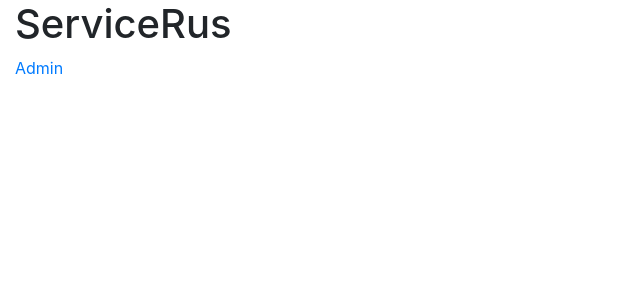
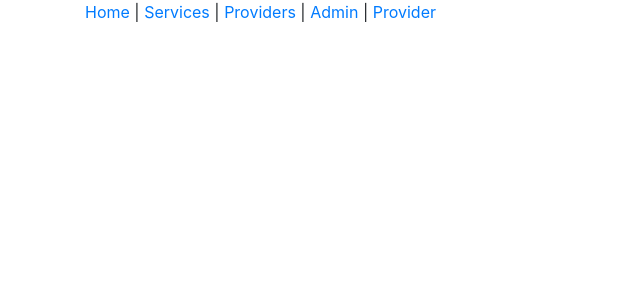
Before and after one commit to sd19oracle/cs4500-sp19-client-react-oracle, a React (Create React App) app: page / in a window 1280 px wide. Shown: the top 300 px of the page, without its empty margins (0-640 px from the left). Built offline with nearby package versions, Linux system fonts and the light colour scheme.

Commit message:
Add header and baned some unexisted router

```diff
--- a/src/App.js
+++ b/src/App.js
@@ -7,16 +7,54 @@ import Admin from './components/Admin'
 class App extends Component {
   render() {
     return (
-      <div className="container-fluid">
-        <h1>ServiceRus</h1>
+      // <div className="container-fluid">
+      //   <h1>ServiceRus</h1>
+      //   <Router>
+      //     <div>
+      //       <Link to="/admin">Admin</Link>
+      //       <Route
+      //           path="/admin"
+      //           component={Admin}/>
+      //     </div>
+      //   </Router>
+      // </div>
+      <div className="container">
           <Router>
               <div>
-            <Link to="/admin">Admin</Link>
+                  <Link to="/home">Home</Link> |
+                  <Link to="/services"> Services</Link> |
+                  <Link to="/providers"> Providers</Link> |
+                  <Link to="/admin"> Admin</Link> |
+                  <Link to="/provider"> Provider</Link>
+                  <br/>
+                  <br/>
+                  <br/>
+
+                  {/* <Route
+                      path="/provider"
+                      exact
+                      render={() =>
+                          <Provider
+                              provider={serviceCategories[0].serviceProviders[0]}/>}/>
+                  <Route
+                      path="/home"
+                      exact
+                      component={Home}/>
+                  <Route
+                      path="/services"
+                      exact
+                      component={ServiceNavigator}/> */}
                   <Route
                       path="/admin"
+                      exact
                       component={Admin}/>
+                  {/* <Route
+                      path="/providers"
+                      exact
+                      component={ServiceProviderNavigator}/> */}
               </div>
           </Router>
+        {/*<h1>ServicesRus</h1>*/}
       </div>
     );
   }
```
Also changed, not shown: src/components/ServiceQuestions.js (added). Lines whose indentation alone changed are shown as unchanged.
